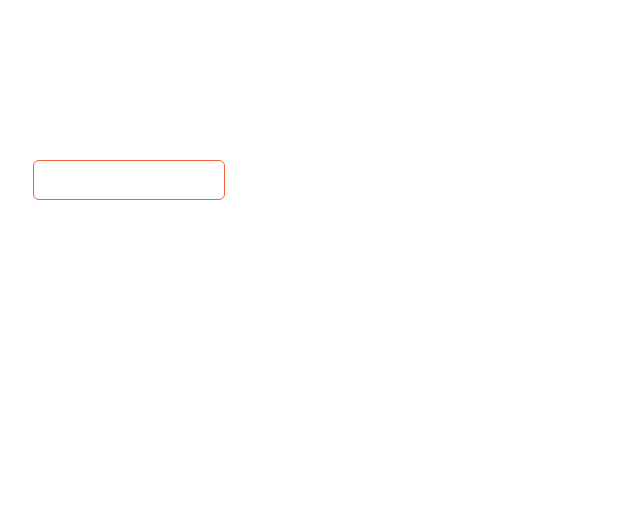
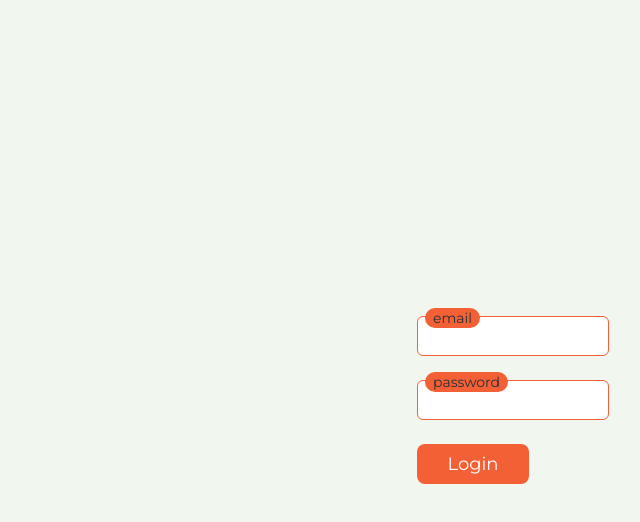
Before and after one commit to torgoMarket/Chatly, a React (Vite) app in the folder frontend/: page /login in a window 1280 px wide. Shown: the top 522 px of the page, without its empty margins (127-767 px from the left). Built offline with nearby package versions, Linux system fonts and the light colour scheme.

Commit message:
[ADD] LoginForm

```diff
--- a/frontend/src/App.tsx
+++ b/frontend/src/App.tsx
@@ -1,14 +1,15 @@
-import { ThemeProvider } from './context/ThemeContext'
+import clsx from 'clsx'
+import { useTheme } from './context/ThemeContext'
 import AppRouter from './router/AppRouter'
 import './styles/index.scss'
 
 function App() {
+	const { theme } = useTheme()
+
 	return (
-		<ThemeProvider>
-			<div className='dark'>
-				<AppRouter />
-			</div>
-		</ThemeProvider>
+		<div className={clsx('app', theme)}>
+			<AppRouter />
+		</div>
 	)
 }
 
--- a/frontend/src/components/Form/Form.module.scss
+++ b/frontend/src/components/Form/Form.module.scss
@@ -1,3 +1,3 @@
 .form {
-	@apply w-full flex flex-col gap-2;
+	@apply flex flex-col gap-4;
 }
--- a/frontend/src/components/Form/Form.tsx
+++ b/frontend/src/components/Form/Form.tsx
@@ -1,7 +1,13 @@
+import styles from './Form.module.scss'
+
 interface FormProps extends React.FormHTMLAttributes<HTMLFormElement> {
 	children: React.ReactNode
 }
 
 export const Form: React.FC<FormProps> = ({ children, ...props }) => {
-	return <form {...props}>{children}</form>
+	return (
+		<form className={styles.form} {...props}>
+			{children}
+		</form>
+	)
 }
--- a/frontend/src/components/UI/Input/Input.module.scss
+++ b/frontend/src/components/UI/Input/Input.module.scss
@@ -1,5 +1,5 @@
 .input {
-	@apply max-w-40 h-12 border border-secondary rounded-md px-2 pt-2 focus:outline-none focus:bg-secondary focus:text-white text-lg transition-all duration-300;
+	@apply max-w-40 h-12 border border-secondary rounded-md px-2 pt-2 focus:outline-none  text-black focus:bg-secondary focus:text-white text-lg transition-all duration-300;
 }
 
 .sm {
--- a/frontend/src/context/ThemeContext.tsx
+++ b/frontend/src/context/ThemeContext.tsx
@@ -1,26 +1,23 @@
 import { createContext, ReactNode, useContext, useState } from 'react'
 
+type Theme = 'light' | 'dark'
+
 interface ThemeContextProps {
-	isDarkMode: boolean
-	toggleDarkMode: () => void
+	theme: Theme
+	setTheme: (theme: Theme) => void
 }
 
 const ThemeContext = createContext<ThemeContextProps | undefined>(undefined)
 
 export const ThemeProvider = ({ children }: { children: ReactNode }) => {
-	const [isDarkMode, setIsDarkMode] = useState(true)
+	const [theme, setThemeState] = useState<Theme>('light')
 
-	const toggleDarkMode = () => {
-		setIsDarkMode(!isDarkMode)
-		if (isDarkMode) {
-			document.documentElement.classList.remove('dark')
-		} else {
-			document.documentElement.classList.add('dark')
-		}
+	const setTheme = (newTheme: Theme) => {
+		setThemeState(newTheme)
 	}
 
 	return (
-		<ThemeContext.Provider value={{ isDarkMode, toggleDarkMode }}>
+		<ThemeContext.Provider value={{ theme, setTheme }}>
 			{children}
 		</ThemeContext.Provider>
 	)
--- a/frontend/src/main.tsx
+++ b/frontend/src/main.tsx
@@ -1,10 +1,13 @@
 import { StrictMode } from 'react'
 import { createRoot } from 'react-dom/client'
 import App from './App.tsx'
+import { ThemeProvider } from './context/ThemeContext.tsx'
 import './styles/index.scss'
 
 createRoot(document.getElementById('root')!).render(
 	<StrictMode>
-		<App />
+		<ThemeProvider>
+			<App />
+		</ThemeProvider>
 	</StrictMode>
 )
--- a/frontend/src/pages/Home/Home.module.scss
+++ /dev/null
@@ -1,3 +0,0 @@
-.div {
-	@apply text-secondary bg-background;
-}
--- a/frontend/src/pages/Home/Home.tsx
+++ b/frontend/src/pages/Home/Home.tsx
@@ -1,14 +1,20 @@
-import clsx from 'clsx'
 import { Link } from 'react-router-dom'
-import styles from './Home.module.scss'
+import { useTheme } from '../../context/ThemeContext'
+
+type Theme = 'light' | 'dark'
+
 export const Home = () => {
-	// const { isDarkMode, toggleDarkMode } = useTheme()
+	const { setTheme } = useTheme()
 	return (
-		<div className={clsx('m-48 text-lg font-bold', styles.div)}>
-			{/* <button onClick={toggleDarkMode}>
-				Toggle {isDarkMode ? 'Light' : 'Dark'} Mode
-			</button> */}
+		<>
+			<select
+				onChange={e => setTheme(e.target.value as Theme)}
+				className='text-black'
+			>
+				<option value='light'>Light</option>
+				<option value='dark'>Dark</option>
+			</select>
 			<Link to='/login'>Login</Link>
-		</div>
+		</>
 	)
 }
--- a/frontend/src/pages/Login/Login.module.scss
+++ b/frontend/src/pages/Login/Login.module.scss
@@ -0,0 +1,3 @@
+.login {
+	@apply flex justify-center items-center h-screen;
+}
--- a/frontend/src/pages/Login/Login.tsx
+++ b/frontend/src/pages/Login/Login.tsx
@@ -1,9 +1,15 @@
+import { Form } from '../../components/Form/Form'
 import { Field } from '../../components/Layouts/Field/Field'
-
+import { Button } from '../../components/UI/Button/Button'
+import styles from './Login.module.scss'
 export const Login = () => {
 	return (
-		<div className='flex flex-col gap-4 p-40'>
-			<Field></Field>
+		<div className={styles.login}>
+			<Form>
+				<Field label='email'></Field>
+				<Field label='password'></Field>
+				<Button>Login</Button>
+			</Form>
 		</div>
 	)
 }
--- a/frontend/src/styles/index.scss
+++ b/frontend/src/styles/index.scss
@@ -6,6 +6,6 @@
 
 @import './variables.scss';
 
-body {
-	@apply font-sans bg-background;
+.app {
+	@apply min-h-screen w-full h-full font-sans bg-background;
 }
--- a/frontend/src/styles/variables.scss
+++ b/frontend/src/styles/variables.scss
@@ -1,4 +1,6 @@
 .light {
+	background: #f1f7ee;
+	color: #292f36;
 	--primary: #f0a202;
 	--secondary: #f46036;
 	--background: #f1f7ee;
@@ -9,6 +11,8 @@
 }
 
 .dark {
+	background: #292f36;
+	color: #f1f7ee;
 	--primary: #f0a202;
 	--secondary: #f46036;
 	--background: #292f36;
```
